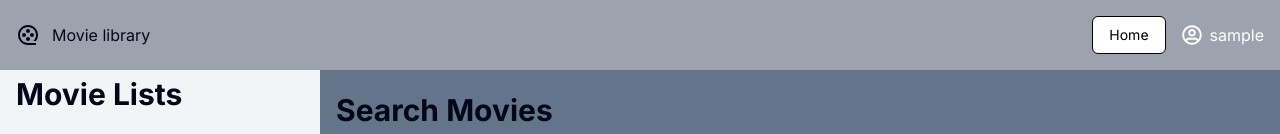
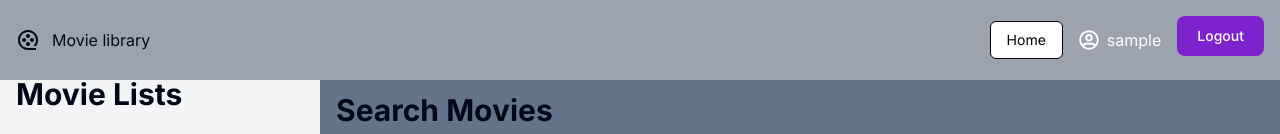
Before and after one commit to niketjain1/movies-library, a Next.js app: page / in a window 1280 px wide. Shown: the top 134 px of the page. Built offline with nearby package versions, Linux system fonts and the light colour scheme; no server answers; sample sign-in values are in the browser's storage.

Commit message:
📦 NEW: Added log out button

```diff
--- a/src/components/NavBar/NavBar.tsx
+++ b/src/components/NavBar/NavBar.tsx
@@ -5,9 +5,11 @@
 import CustomButton from "../button/CustomButton";
 import Link from "next/link";
 import { FaRegUserCircle } from "react-icons/fa";
+import { useRouter } from "next/navigation";
 
 const NavBar = () => {
   const [userName, setUserName] = useState<string | null>(null);
+  const router = useRouter();
 
   useEffect(() => {
     const storedUserName = localStorage.getItem("userName") as string;
@@ -15,6 +17,16 @@
       setUserName(storedUserName);
     }
   }, []);
+
+  const handleLogout = () => {
+    localStorage.removeItem("userName");
+    localStorage.removeItem("token");
+    localStorage.removeItem("userId");
+    localStorage.removeItem("email");
+    setUserName(null);
+    router.push("/signin");
+  };
+
   return (
     <div className="flex flex-row w-full p-4 items-center justify-center bg-gray-400 absolute">
       <RiMovie2Line size={24} />
@@ -26,6 +38,13 @@
         <>
           <FaRegUserCircle className="ml-4 text-white" size={20} />
           <p className="ml-2 text-white">{userName.split('"')}</p>
+          <button
+            type="button"
+            onClick={handleLogout}
+            className="focus:outline-none ml-4 text-white bg-purple-700 hover:bg-purple-800 focus:ring-4 focus:ring-purple-300 font-medium rounded-lg text-sm px-5 py-2.5 mb-2 dark:bg-purple-600 dark:hover:bg-purple-700 dark:focus:ring-purple-900"
+          >
+            Logout
+          </button>
         </>
       ) : (
         <Link href={"/signin"} className="ml-2">
```
